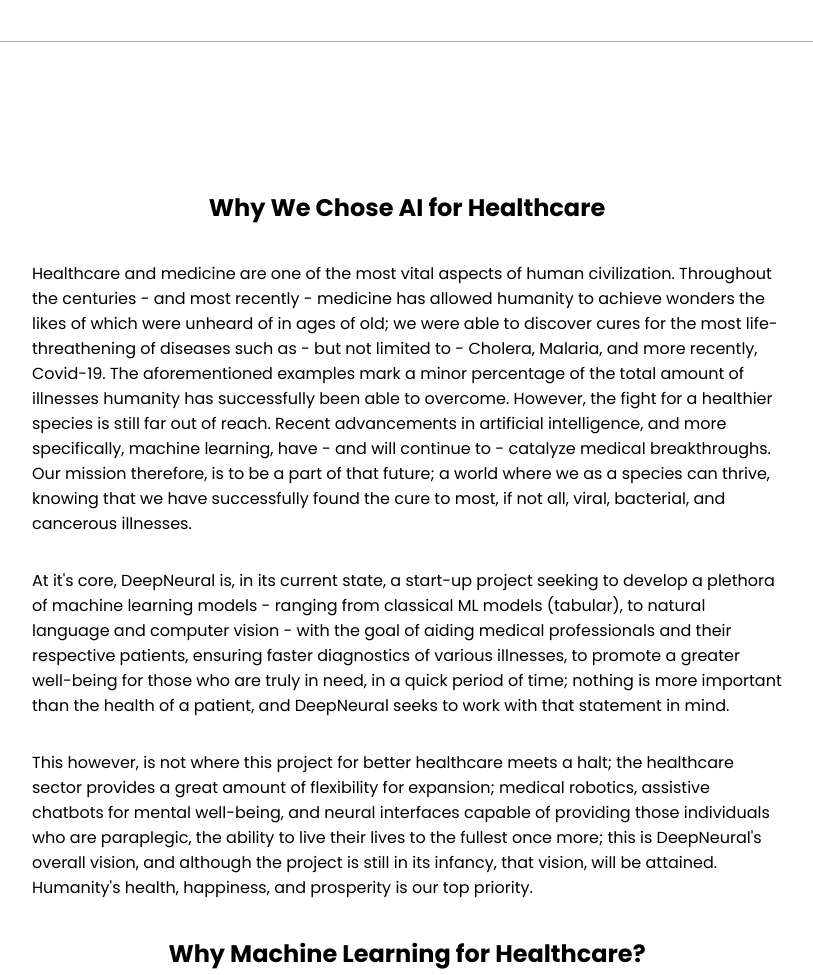
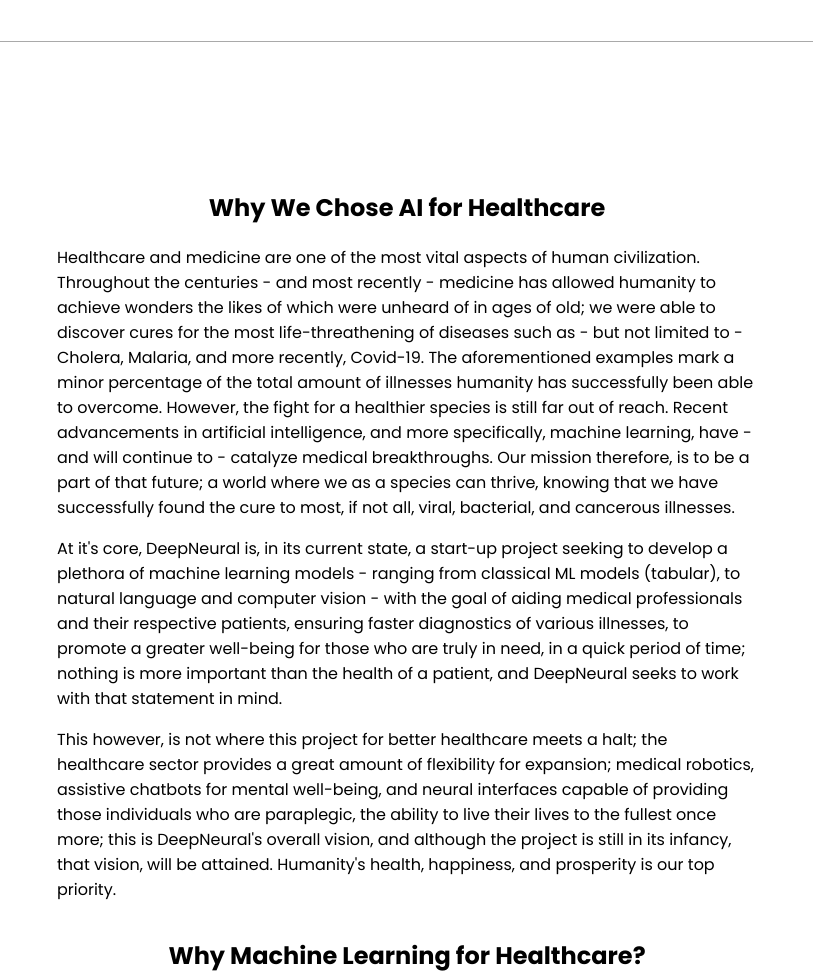
Before and after one commit to UltimateCoderDelta/DeepNeuralFinal, a Django app: page /neural/deepneural_intro/ in a window 1280 px wide. Shown: the part 387-1362 px from the top of the page, without its empty margins (233-1046 px from the left). Run offline with Django 5.2, Linux system fonts and the light colour scheme; some web fonts are replaced.

Commit message:
fix page orientation in blog page

```diff
--- a/neural/static/neural/styles.css
+++ b/neural/static/neural/styles.css
@@ -208,9 +208,10 @@ filter: grayscale(60%);
   display: flex;
   flex-direction: column;
   flex-wrap: nowrap;
-  align-items: center;
-  justify-content: space-evenly;
+  /* align-items: center;
+  justify-content: center; */
   margin-top: 10%;
+  max-width: 700px;
 }
 
 .blog_page img {
@@ -219,17 +220,17 @@ filter: grayscale(60%);
     margin-bottom: 50px;
 }
 
+.blog_orientation {
+    display: flex;
+    flex-direction: row;
+    align-items: flex-start;
+    justify-content: center;
+    flex-wrap: nowrap;
+}
+
 .blog_page p, .blog_page q {
     text-align: left;
-    max-width: 750px;
   }
-
-
-.blog_title p {
-    max-width: 550px;
-    text-align: left;
-    margin-left:20px;
-}
 
 .blog_description {
    display: flex;
--- a/neural/templates/neural/deepneural_intro.html
+++ b/neural/templates/neural/deepneural_intro.html
@@ -29,8 +29,9 @@
   {% endblock %}
 
   {% block content %}
-  <main class="blog_content">
+  <main class="blog_orientation">
     <section class="blog_page">
+      <section>
           <h2>Why We Chose AI for Healthcare</h2>
           <p>
             Healthcare and medicine are one of the most vital aspects of human civilization. Throughout the centuries - and most recently - medicine has
@@ -53,6 +54,8 @@
             the ability to live their lives to the fullest once more; this is DeepNeural's overall vision, and although the project is still in its infancy,
             that vision, will be attained. Humanity's health, happiness, and prosperity is our top priority.
           </p>
+      </section>
+     <section>
         <h2>Why Machine Learning for Healthcare?</h2>
         <p>
           The healthcare sector is a complex field with a plethora of challenges which must be solved on a daily basis, with
@@ -81,7 +84,8 @@
             alt="chart displaying AI's progress until 2030">
             <figcaption>Global AI Healthcare market (2016 - 2030)</figcaption>
         </figure>
-
+    </section>
+    <section>
         <h2>DeepNeural's Mission</h2>
         <p>
           In the last section, we discussed the potential of AI in healthcare, and what the purpose of DeepNeural is;
@@ -115,6 +119,7 @@
         </h2>
         </div>
         <section>
+      </section>
   </main>
   {% endblock %}
 
```
Lines whose indentation alone changed are shown as unchanged.
